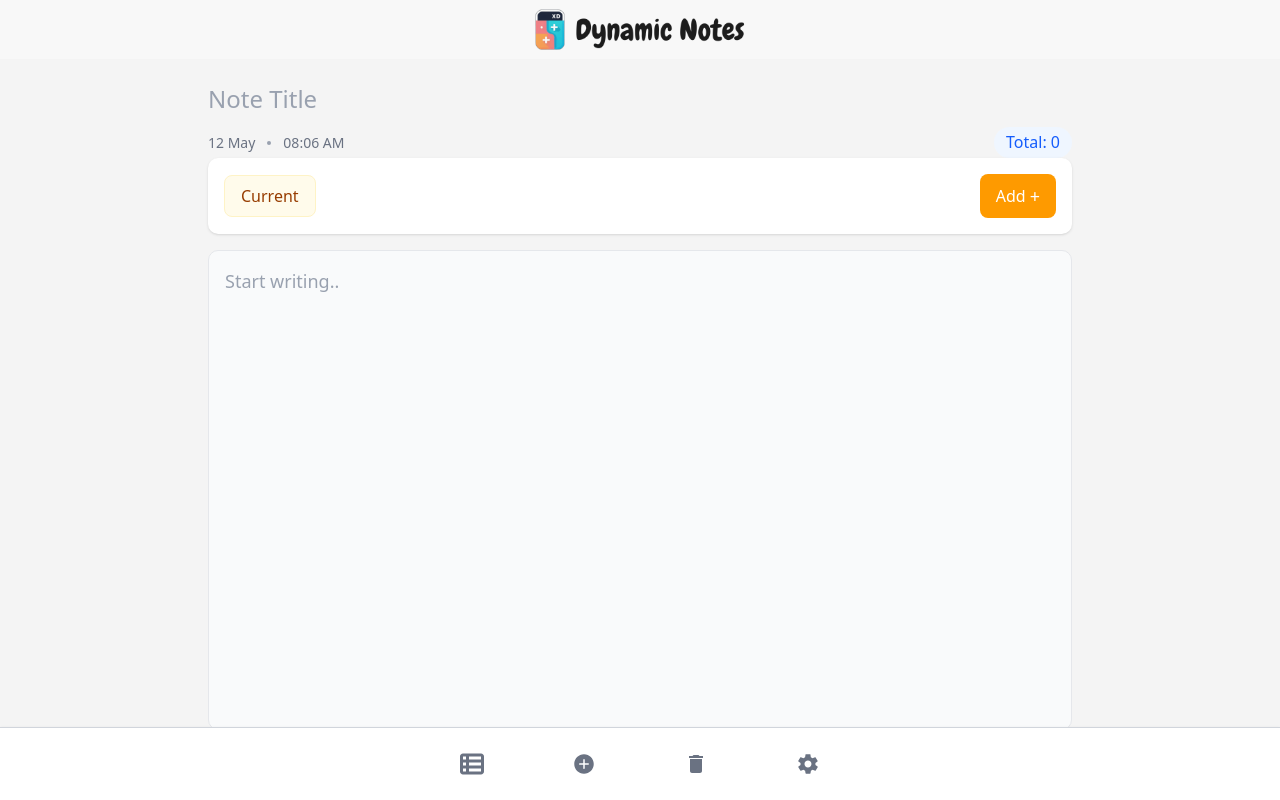
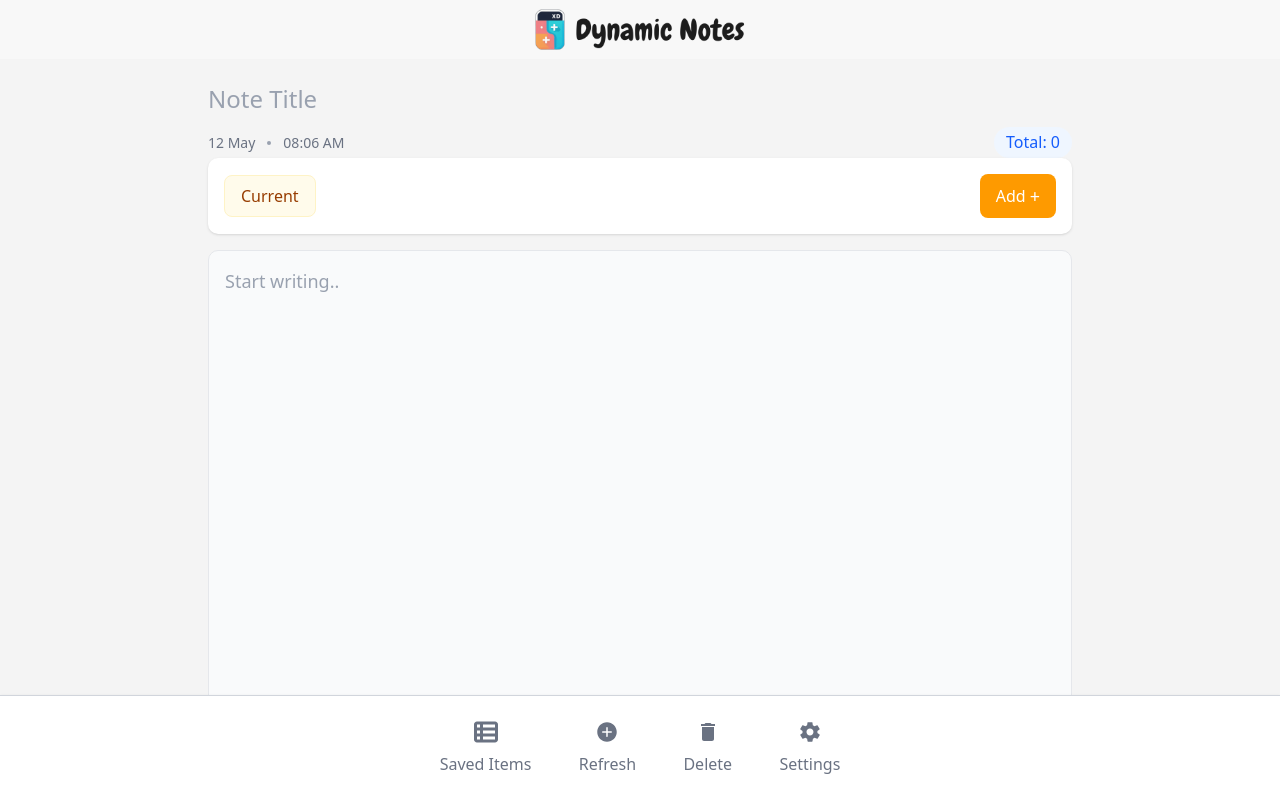
Before and after one commit to KelvinSada/Dynamic-Notes-v2.0, a React (Vite) app: page / in a window 1280 px wide. Built offline with nearby package versions, Linux system fonts and the light colour scheme.

Commit message:
style: menu chnages

```diff
--- a/src/components/Menu.tsx
+++ b/src/components/Menu.tsx
@@ -146,31 +146,36 @@ const handleSave=()=>{
     <ul className="flex justify-around items-center py-3 max-w-md mx-auto">
       <li
         onClick={goToSavedPage}
-      className="p-3 text-gray-500 hover:text-blue-500 transition-colors cursor-pointer rounded-full hover:bg-blue-50"
+        className="p-3 flex flex-col items-center gap-2 text-gray-500 hover:text-blue-500 transition-colors cursor-pointer rounded-full hover:bg-blue-50"
         title="Saved Items"
       >
         <FaTableList className="text-2xl" />
+        <p>Saved Items</p>
       </li>
       <li
         onClick={handleSave}
-      className="p-3 text-gray-500 hover:text-green-500 transition-colors cursor-pointer rounded-full hover:bg-green-50"
+        className="p-3 flex flex-col items-center gap-2 text-gray-500 hover:text-green-500 transition-colors cursor-pointer rounded-full hover:bg-green-50"
         title="Add Item"
       >
         <IoIosAddCircle className="text-2xl" />
+        <p>Refresh</p>
       </li>
       <li
         onClick={handleDelete}
-      className="p-3 text-gray-500 hover:text-red-500 transition-colors cursor-pointer rounded-full hover:bg-red-50"
+        className="p-3 flex flex-col items-center gap-2 text-gray-500 hover:text-red-500 transition-colors cursor-pointer rounded-full hover:bg-red-50"
         title="Delete"
       >
         <MdDelete className="text-2xl" />
+        <p>Delete</p>
+
       </li>
       <li
         onClick={goToSettingsPage}
-      className="p-3 text-gray-500 hover:text-purple-500 transition-colors cursor-pointer rounded-full hover:bg-purple-50"
+        className="p-3 flex flex-col items-center gap-2 text-gray-500 hover:text-purple-500 transition-colors cursor-pointer rounded-full hover:bg-purple-50"
         title="Settings"
       >
         <IoMdSettings className="text-2xl" />
+        <p>Settings</p>
       </li>
     </ul>
 </div>
```
Lines whose indentation alone changed are shown as unchanged.
